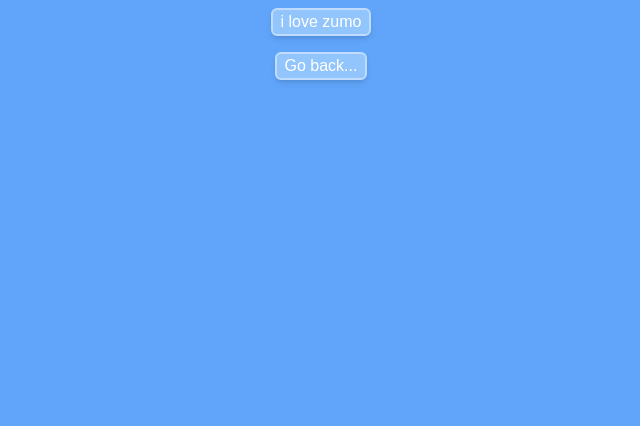
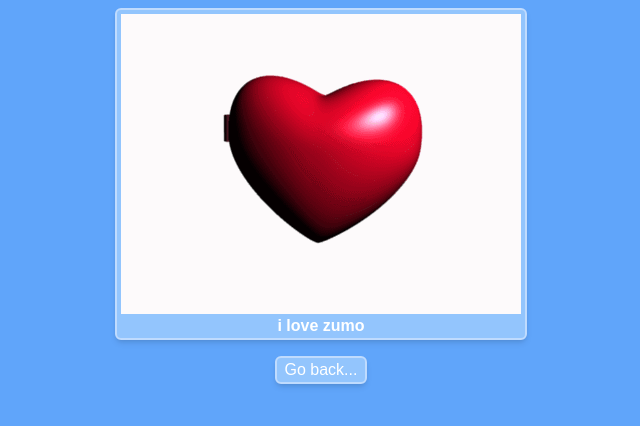
Before and after one commit to calciumista/shiny-parakeet, a SvelteKit app: page /more in a window 1280 px wide. Shown: the top 426 px of the page, without its empty margins (319-959 px from the left). Built offline with nearby package versions, Linux system fonts and the light colour scheme; a web font is replaced by a local one.

Commit message:
zumo my beloved

```diff
--- a/src/routes/more/+page.svelte
+++ b/src/routes/more/+page.svelte
@@ -15,7 +15,10 @@
 {#if ready}
   <div in:fade>
     <div class="flex justify-center p-2 px-1">
-      <p class="blue-border px-2">i love zumo</p>
+      <div class="flex-col blue-border">
+        <img src="./zumo.gif" class="px-1 pt-1" alt="zumo my beloved" />
+        <p class="font-bold px-2">i love zumo</p>
+      </div>
     </div>
     <div class="flex justify-center p-2 px-1">
       <a href="/" class="blue-border px-2">Go back... </a>
```
Also changed, not shown: static/zumo.gif (added).
